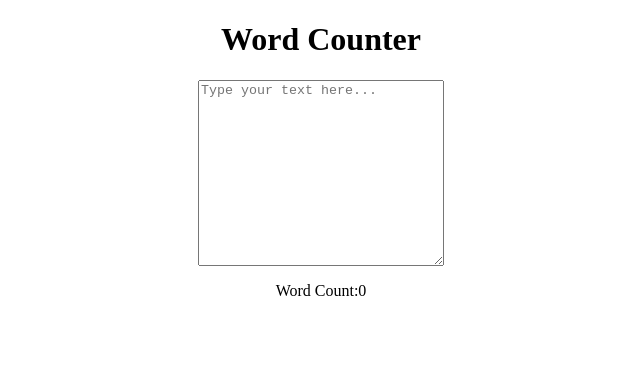
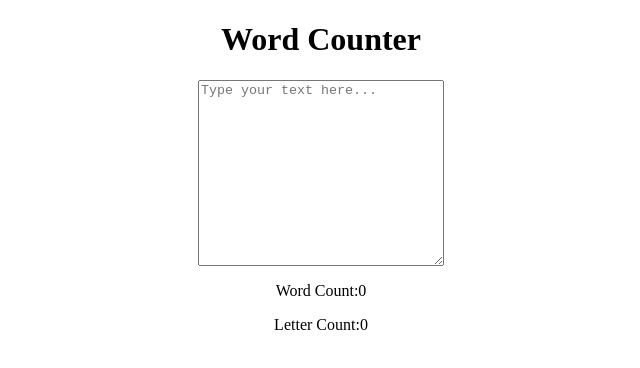
Before and after one commit to tabber14/Word-Counter, a plain HTML site: page index.html in a window 1280 px wide. Shown: the whole page, without its empty margins (319-959 px from the left). Drawn offline with Linux system fonts and the light colour scheme.

Commit message:
Add files via upload

```diff
--- a/index.html
+++ b/index.html
@@ -13,6 +13,7 @@
         <textarea class="txtarea" id="textInput" placeholder="Type your text here..."></textarea>
     </div>
     <p class="count">Word Count: <span id="wordCount">0</span></p>
+    <p class="count">Letter Count: <span id="wordCount">0</span></p>
   </div>
 
   <script src="script.js"></script>
```
